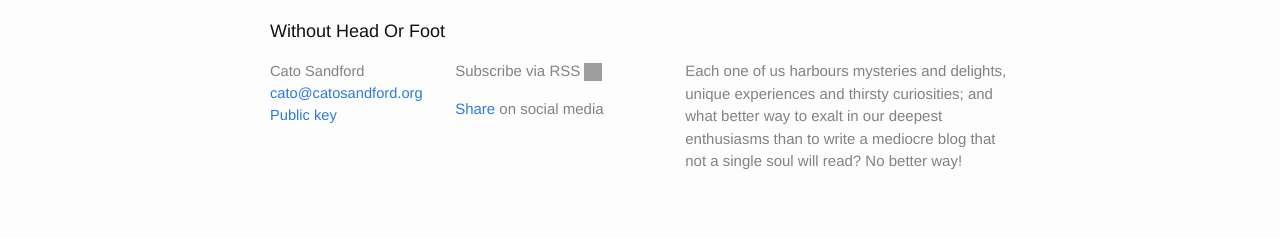
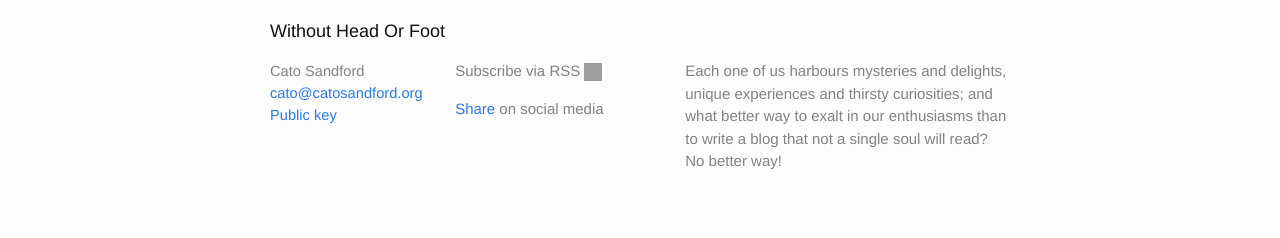
Before and after one commit to Allium/WithoutHeadOrFoot, a Jekyll site: the page built from index.html, in a window 1280 px wide. Shown: the part 1305-1543 px from the top of the page. Built offline with Jekyll 4.4.1, drawn with Linux system fonts in a browser that asks for light colours; part of the change alters nothing that is shown; grey boxes are pictures that could not be loaded.

```diff
--- a/_config.yml
+++ b/_config.yml
@@ -1,20 +1,17 @@
 ## Site settings
 title: Without Head Or Foot
 author: Cato Sandford
-# email: cato@nyu.edu
 email: cato@catosandford.org
 description: > # this means to ignore newlines
   Each one of us harbours mysteries and delights, unique experiences and thirsty curiosities;
-  and what better way to exalt in our deepest enthusiasms than to write a mediocre blog that
+  and what better way to exalt in our enthusiasms than to write a blog that
   not a single soul will read?
   No better way!
 description2: >
-  This blog yaws from topic to topic, depending on my momentary amateur interests. There'll be some things about the environment, the media, social justice, creative writing, and maybe even physics...
+  This blog yaws from topic to topic, depending on my momentary amateur interests. There'll be some things about the environment, the media, social justice, creative writing, and maybe even physics. So far the theme has been that I choose a topic on which I have next to no expertise and try to write something not totally idiotic about it.
 
-# url: "Allium.github.io" # the base hostname & protocol for your site
-baseurl: "/WithoutHeadOrFoot" # the subpath of your site, e.g. /blog/
+baseurl: "/WithoutHeadOrFoot"
 url:	"catosandford.org"
-# baseurl: ""
 
 timezone: America/New_York
 
--- a/_includes/head.html
+++ b/_includes/head.html
@@ -3,7 +3,7 @@
     <head>
         <meta http-equiv="Content-Type" content="text/html" charset="utf-8" >
 		<meta name="ROBOTS" content="INDEX, FOLLOW">
-		<meta name="description" content={{ site.description }}>
+		<meta name="description" content="{{ site.description }} {{ site.description2 }}">
 		<meta name="keywords" content="blog">
 		<meta name="author" content="Cato Sandford">
 
```
